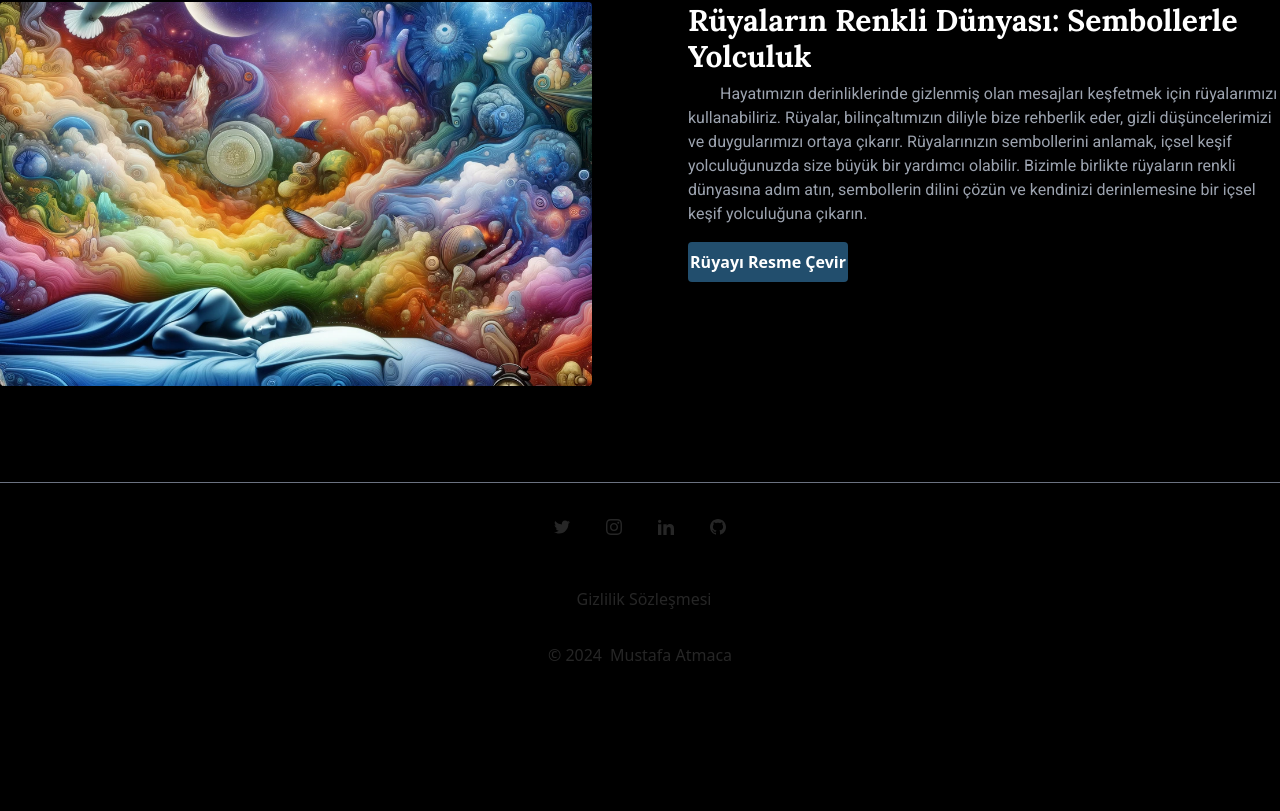
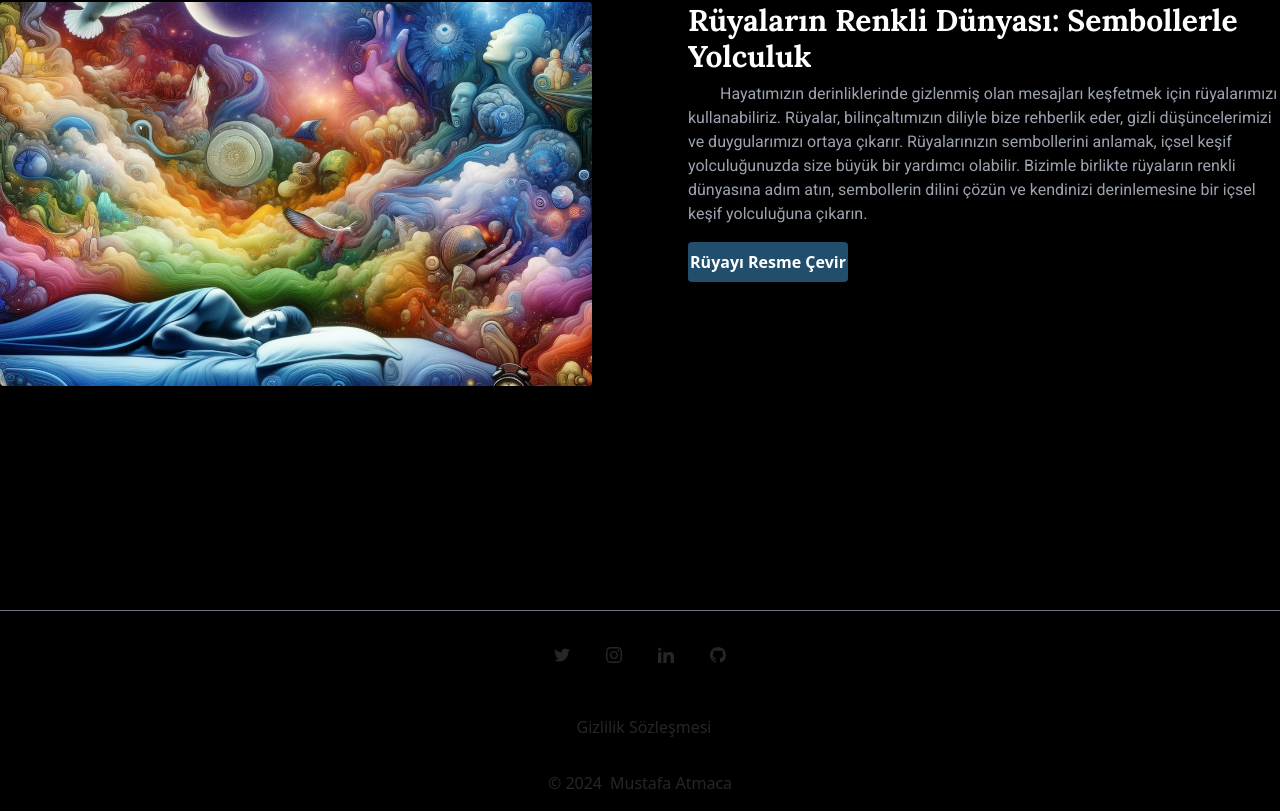
Before and after one commit to atmcmustafa/ruyayorumla, a React (Vite) app: page / in a window 1280 px wide. Shown: the part 1744-2555 px from the top of the page. Before the commit the page ends 2427 px from the top, so only its background shows below. Built offline with nearby package versions, Linux system fonts and the light colour scheme.

Commit message:
footer margin top added

```diff
--- a/src/components/Footer.jsx
+++ b/src/components/Footer.jsx
@@ -4,7 +4,7 @@ import { Link } from "react-router-dom";
 const Footer = () => {
   const [ref1, inView1] = useInView({ triggerOnce: true, threshold: 0.1 });
   return (
-    <div ref={ref1} className="bottom-0 w-full">
+    <div ref={ref1} className="bottom-0 w-full mt-24 md:mt-56">
       <motion.footer
         initial={{ opacity: 0, y: 50 }}
         animate={{ opacity: inView1 ? 1 : 0, y: inView1 ? 0 : 50 }}
```
